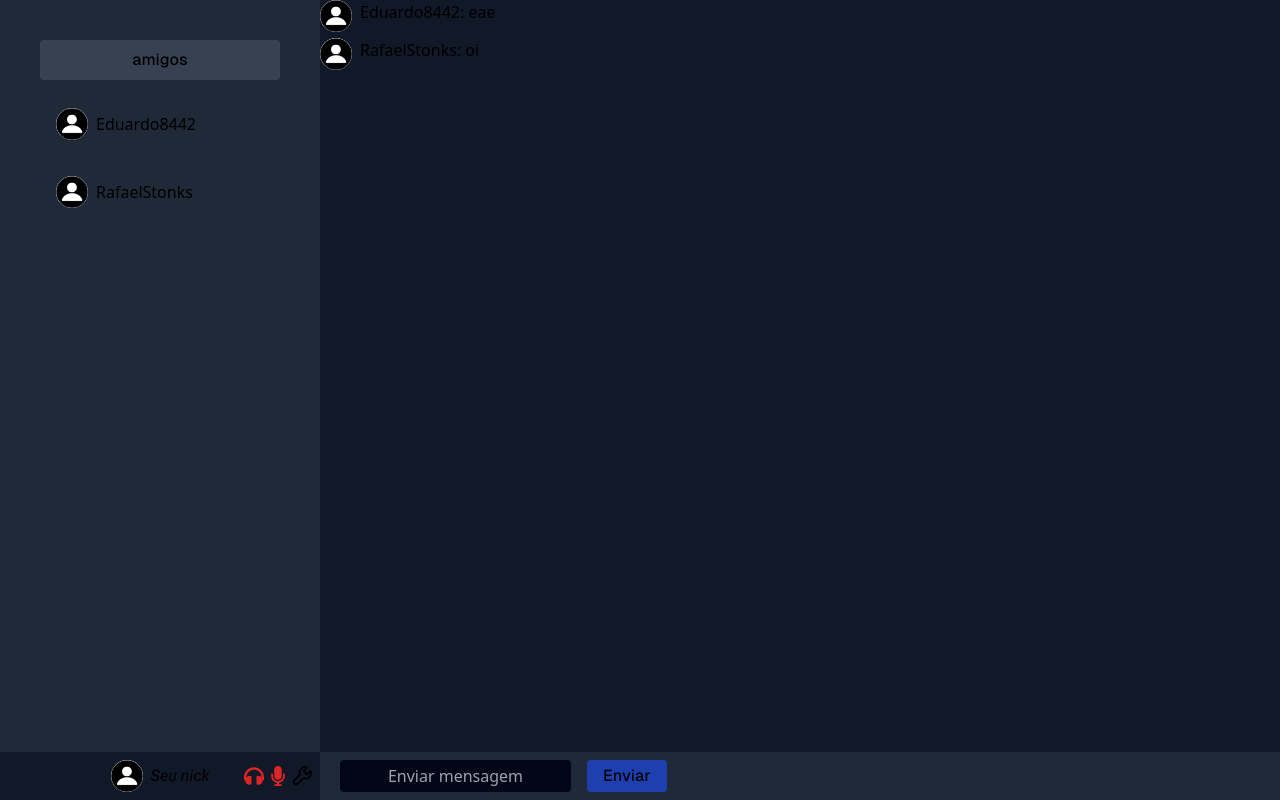
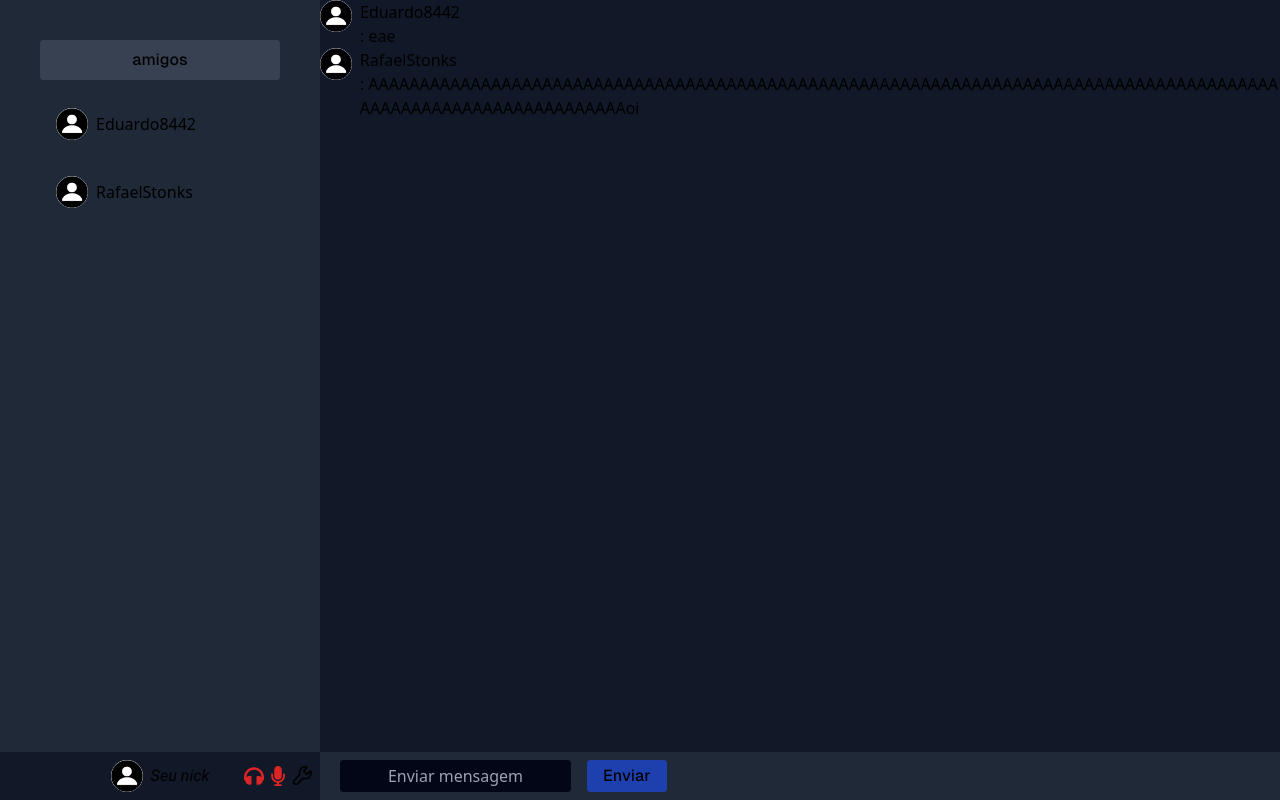
Before and after one commit to Eduardoo8442/Rplzz-client, a Next.js app: page /chat in a window 1280 px wide. Built offline with nearby package versions, Linux system fonts and the light colour scheme.

Commit message:
fixed errors in chat

```diff
--- a/src/components/Chat.conversation.components.tsx
+++ b/src/components/Chat.conversation.components.tsx
@@ -15,17 +15,21 @@ export default function Conversation() {
      setChat(current => [...current, { name: name, image: image, message: message }]);
     }
     addObject('Eduardo8442', '/images/profile.png', 'eae');
-    addObject('RafaelStonks', '/images/profile.png', 'oi');
+    addObject('RafaelStonks', '/images/profile.png', 'AAAAAAAAAAAAAAAAAAAAAAAAAAAAAAAAAAAAAAAAAAAAAAAAAAAAAAAAAAAAAAAAAAAAAAAAAAAAAAAAAAAAAAAAAAAAAAAAAAAAAAAAAAAAAAAAAAAoi');
+
 }, []);
     return(
         <div>
            {chat.map((message, index) => (
             <div key={index}>
-            <div className="inline-flex justify-center">
-              <img className="w-8 h-8  mr-2 rounded-full" src={message.image}/>
-              {message.name}
-              <p>: {message.message}</p>
+              <div className="inline-flex justify-center">
+                  <img className="w-8 h-8 mr-2 rounded-full" src={message.image} />
+                           <div>
+                        {message.name}
+                   <p className="break-all">: {message.message}</p>
               </div>
+           </div>
+
 
             </div>
         ))}
--- a/src/pages/home.tsx
+++ b/src/pages/home.tsx
@@ -11,7 +11,7 @@ export default function Index() {
         setMobile(window.innerWidth >= 770 ? true : false);
     }, []);
     return (
-        <div className="bg-gray-900 h-screen">
+        <div className="bg-gray-900 min-h-screen">
                <SideBar />
                {mobile ? (
 
```
